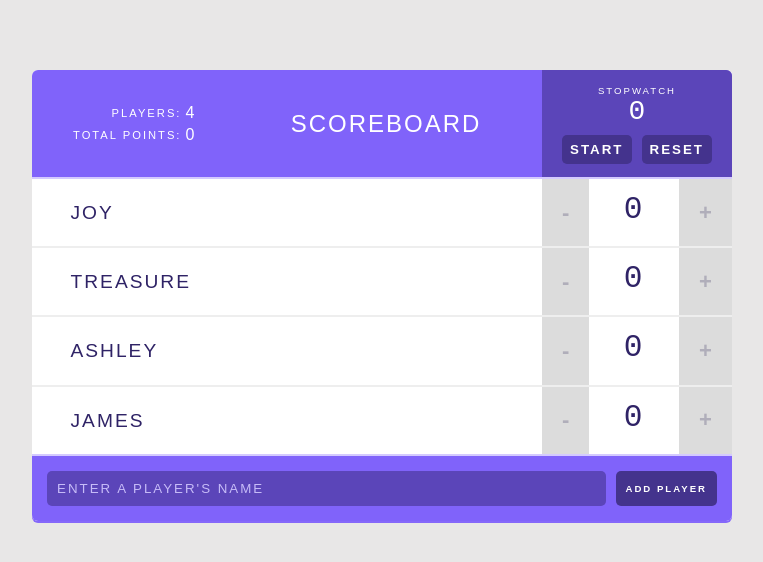
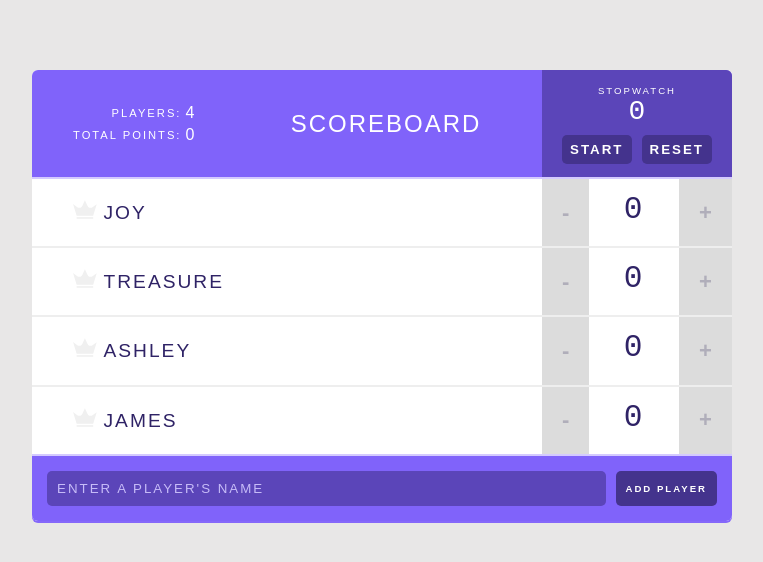
Before and after one commit to JoyyToo/ScoreBoardV2, a React (Create React App) app: page / in a window 1280 px wide. Shown: the top 562 px of the page, without its empty margins (258-1021 px from the left). Built offline with nearby package versions, Linux system fonts and the light colour scheme.

Commit message:
Add crown for high score

```diff
--- a/src/components/App.js
+++ b/src/components/App.js
@@ -61,7 +61,18 @@
     })
   };
 
+  getHighScore = () => {
+    const scores = this.state.players.map( p => p.score );
+    const highScore = Math.max(...scores);
+    if (highScore) {
+      return highScore;
+    }
+    return null;
+  };
+
   render() {
+    const highScore = this.getHighScore();
+
     return (
       <div className="scoreboard">
         <Header
@@ -78,6 +89,7 @@
             index={index}
             removePlayer={this.handleRemovePlayer}
             changeScore={this.handleScoreChange}
+            isHighScore={highScore === player.score}
           />
         )}
         <AddPlayerForm addPlayer={this.handleAddPlayer}/>
--- /dev/null
+++ b/src/components/Icon.js
@@ -0,0 +1,19 @@
+import React from 'react';
+import PropTypes from "prop-types";
+
+const Icon = (props) => {
+  return (
+    <svg viewBox="0 0 44 35" className={ props.isHighScore ? 'is-high-score' : null }>
+      <path
+        d="M26.7616 10.6207L21.8192 0L16.9973 10.5603C15.3699 14.1207 10.9096 15.2672 7.77534 12.9741L0 7.24138L6.56986 28.8448H37.0685L43.5781 7.72414L35.7425 13.0948C32.6685 15.2672 28.3288 14.0603 26.7616 10.6207Z"
+        transform="translate(0 0.301727)"/>
+      <rect width="30.4986" height="3.07759" transform="translate(6.56987 31.5603)"/>
+    </svg>
+    )
+};
+
+Icon.propTypes = {
+  isHighScore: PropTypes.bool
+};
+
+export default Icon;
--- a/src/components/Player.js
+++ b/src/components/Player.js
@@ -1,11 +1,13 @@
 import React, { PureComponent } from 'react';
 import propTypes from "prop-types";
 import Counter from './Counter'
+import Icon from './Icon';
 
 class Player extends PureComponent {
   static propTypes = {
     changeScore: propTypes.func,
     removePlayer: propTypes.func,
+    isHighScore: propTypes.bool,
     name: propTypes.string,
     id: propTypes.number,
     score: propTypes.number,
@@ -19,12 +21,13 @@
       score,
       index,
       removePlayer,
-      changeScore
+      changeScore,
     } = this.props;
     return (
       <div className="player">
       <span className="player-name">
         <button className="remove-player" onClick={() => removePlayer(id)}>✖</button>
+        <Icon isHighScore={this.props.isHighScore} />
         { name }
       </span>
 
```
